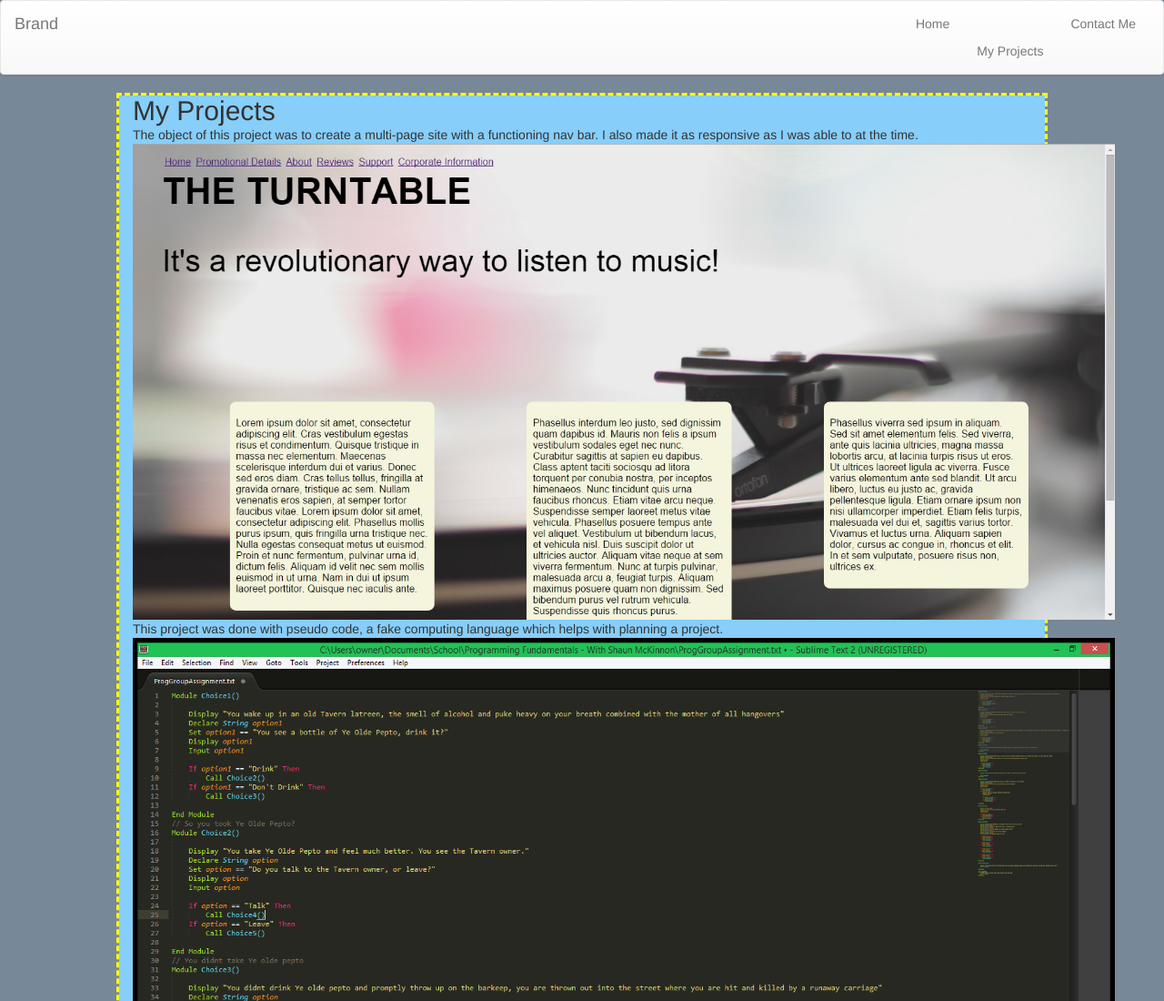
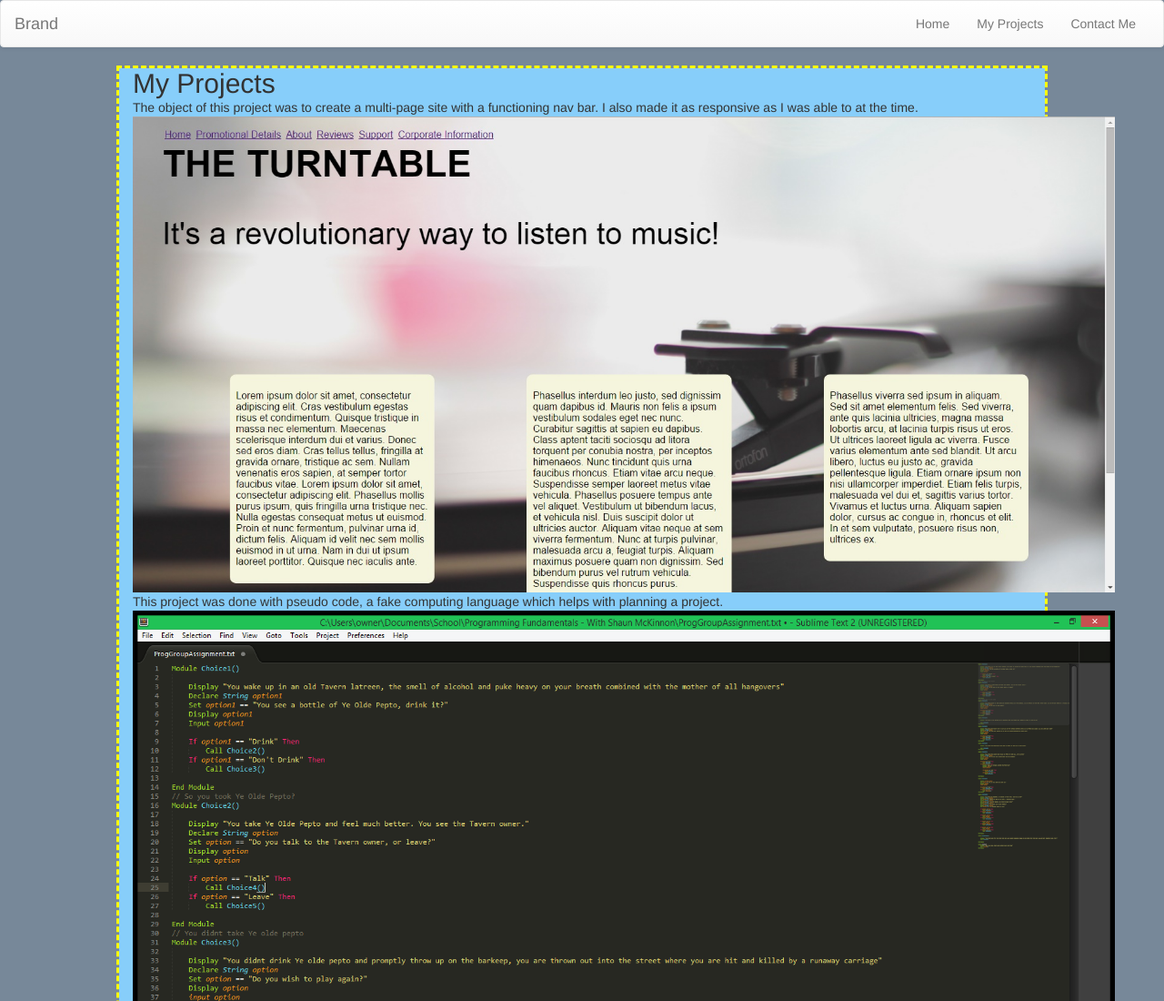
Before and after one commit to CptSurfinBird/Assignment1, a plain HTML site: page MyProjects.html in a window 1280 px wide. Shown: the top 1100 px of the page at 91% size. Drawn offline with Linux system fonts and the light colour scheme.

Commit message:
fixed line 31 of MyProjects.html

```diff
--- a/MyProjects.html
+++ b/MyProjects.html
@@ -28,7 +28,7 @@
 			<!-- Collect the nav links, forms, and other content for toggling -->
 			<div class="collapse navbar-collapse" id="bs-example-navbar-collapse-1">
 				<ul class="nav navbar-nav navbar-right">
-					<li><a href="index.html">Home<a></li>
+					<li><a href="index.html">Home</a></li>
 					<li><a href="MyProjects.html">My Projects</a></li>
 					<li><a href="ContactMe.html">Contact Me</a></li>
 				</ul>
```
